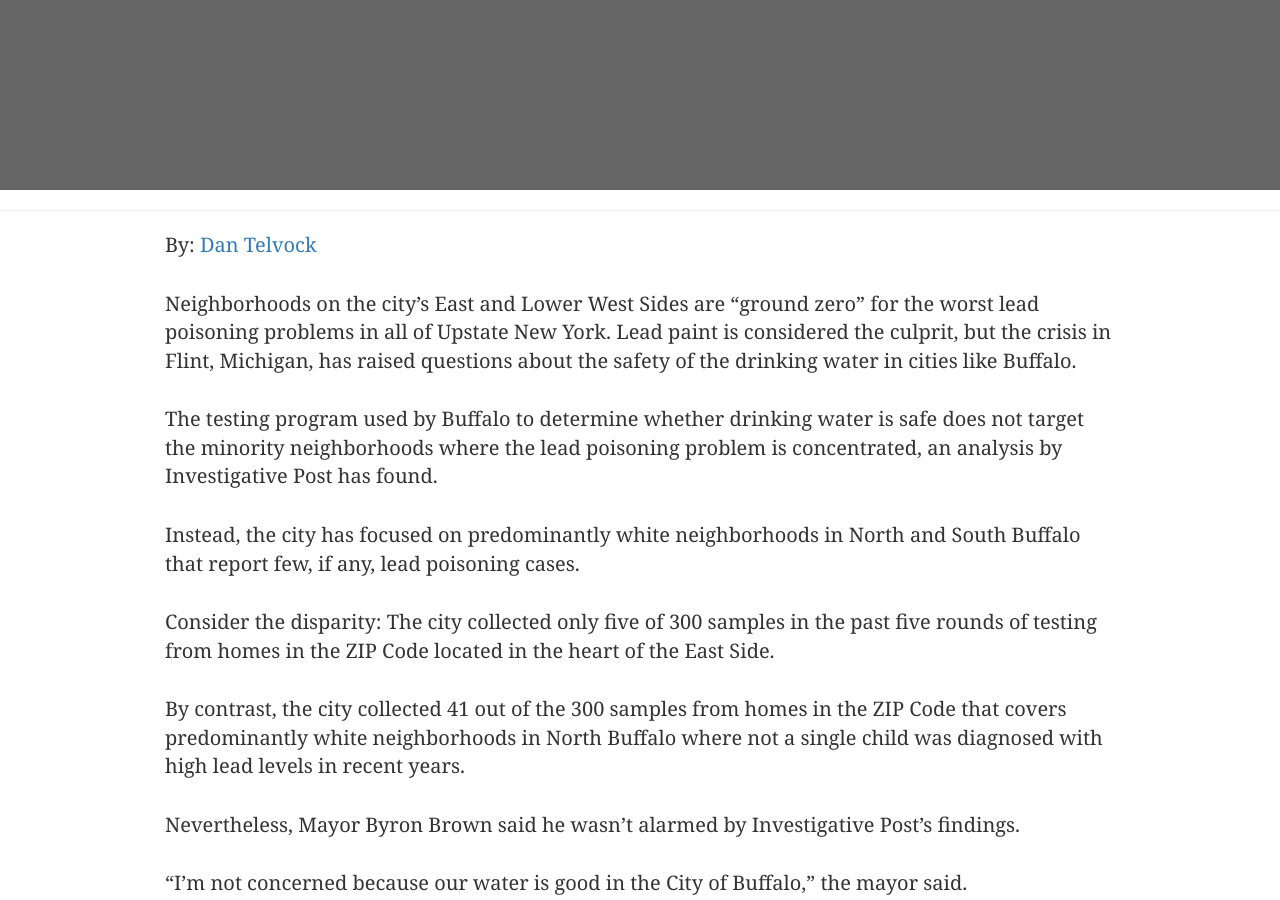
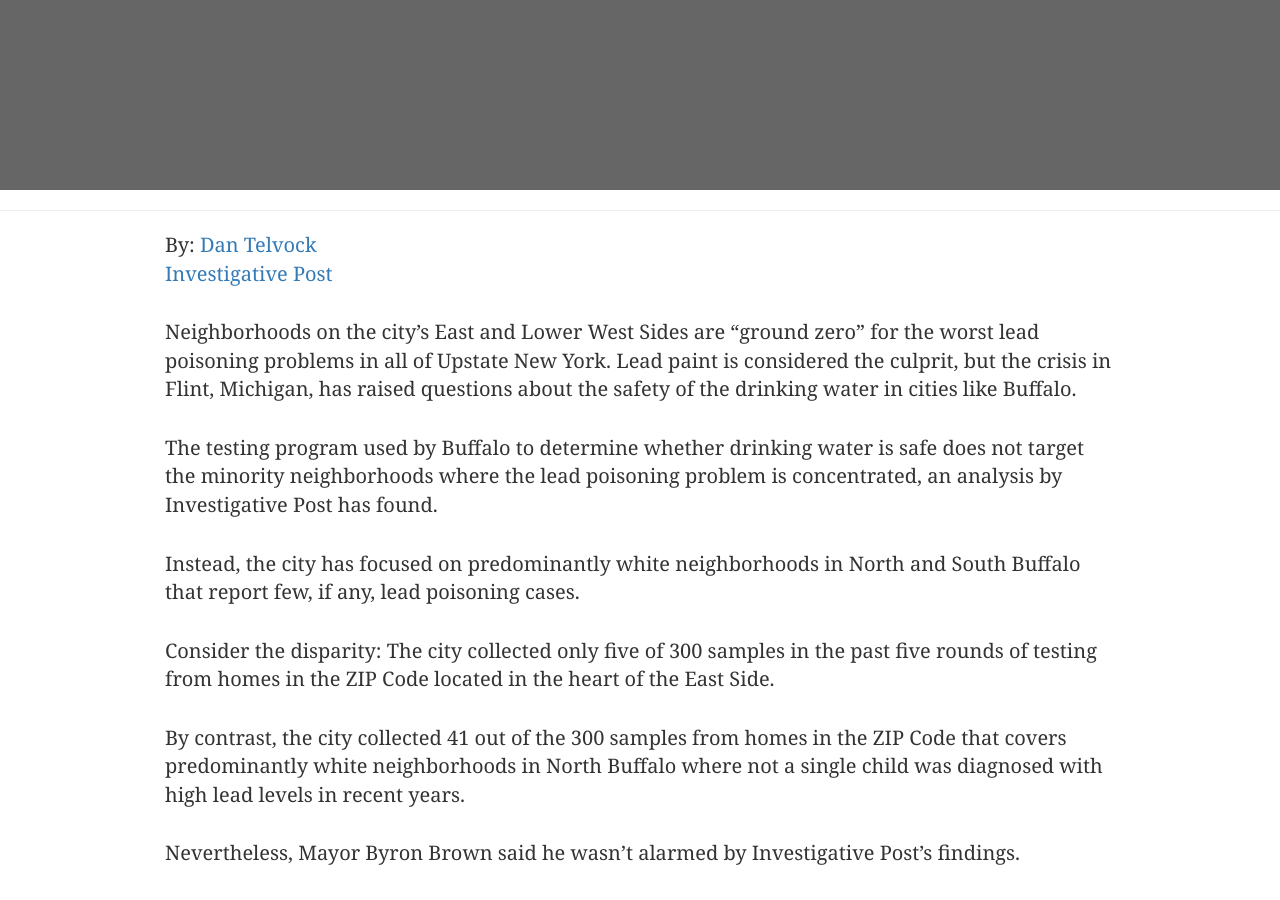
Before and after one commit to investigativepost/lead-buffalo-2016, a Jekyll site: the page built from index.md, in a window 1280 px wide and 900 px high, scrolled down 412 px. Built offline with Jekyll 4.4.1, drawn with Linux system fonts in a browser that asks for light colours; nearby versions of some CDN libraries; a style sheet for code colours, icons or effects is not loaded.

```diff
--- a/_includes/byline.html
+++ b/_includes/byline.html
@@ -1,3 +1,3 @@
 <div class="author-profiles">
-<p>By: <a href="#credits">Dan Telvock</a></p>
+<p>By: <a href="#credits">Dan Telvock<br>Investigative Post</a></p>
 </div><!-- byline -->
```
Also changed, not shown: img/dan-telvock.jpg, 2 other files.
